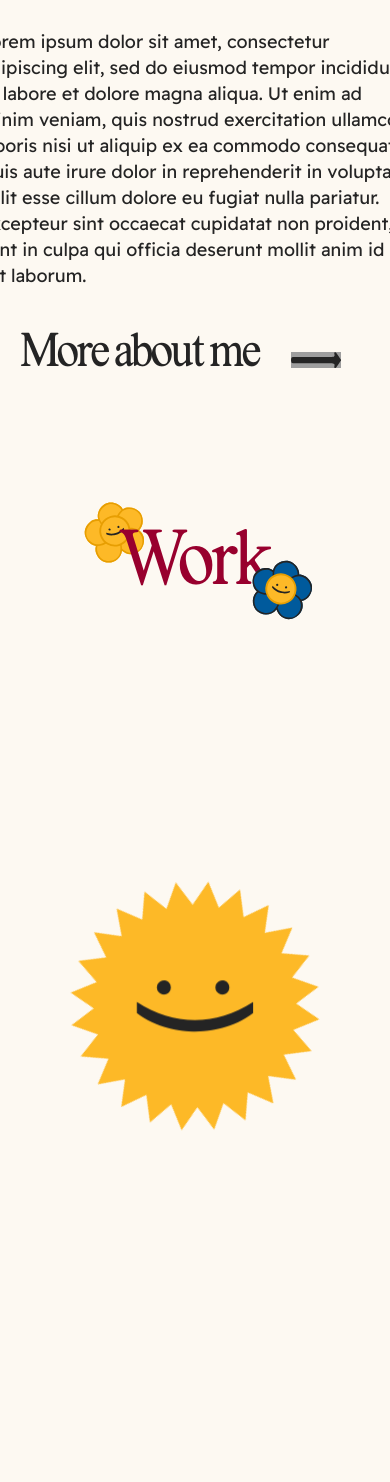
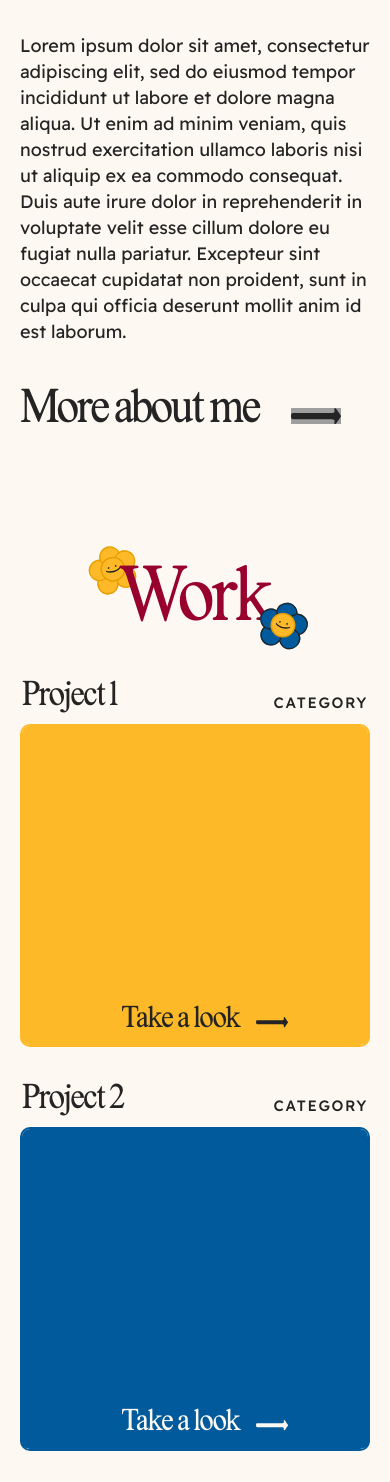
Before and after one commit to zethdeluna/zethdeluna, a React (Vite) app: page / in a window 390 px wide. Shown: the part 470-1952 px from the top of the page. Built offline with nearby package versions, Linux system fonts and the light colour scheme; grey boxes are pictures that could not be loaded.

Commit message:
repsonsified - home page

```diff
--- a/src/App.css
+++ b/src/App.css
@@ -840,6 +840,15 @@ footer .copyright {
     margin-bottom: 160px;
 }
 
+.work-module li [data-luna-scroll] {
+	height: 100%;
+	left: 0;
+	pointer-events: none;
+	position: absolute;
+	top: 0;
+	width: 100%;
+}
+
 .work-module li:nth-child(2) .sun-smiley {
     aspect-ratio: 1 / 1;
     height: auto;
@@ -1699,7 +1708,14 @@ footer .copyright {
         width: calc(40 / 1200 * 100vw);
     }
 
-    /*Intro*/
+    /* Intro */
+
+	.intro article {
+		grid-column: 1 / span 6;
+		left: unset;
+		padding: 0 0 0 var(--spacing-xsmall);
+		width: calc(100% + var(--gap));
+	}
 
     .intro article h2 .plumeria {
         left: calc(-1 * var(--spacing-small));
@@ -1710,15 +1726,15 @@ footer .copyright {
         bottom: 9px;
     }
 
-    /***About***/
-
-    /*Hero*/
+    /*** About ***/
+
+    /* Hero */
 
     .about-hero {
         padding: 100px 0 120px;
     }
 
-    /*Intro*/
+    /* Intro */
 
     .about-intro .grid {
         align-items: center;
@@ -1846,10 +1862,6 @@ footer .copyright {
 
     /***ALL GRID-COLUMN 1'S***/
 
-    .intro article,
-    .intro .btn.arrow-btn,
-    .work-module li:nth-of-type(odd),
-    .work-module li:nth-of-type(even),
     footer .outro > h2,
     footer .outro > span,
     .about-intro article,
@@ -1935,7 +1947,23 @@ footer .copyright {
 
     /*** Home ***/
 
+	/* Hero */
+
+	.hero article {
+		gap: 4px;
+	}
+
     /* Intro */
+
+	.intro article,
+    .intro .btn.arrow-btn {
+		grid-column: 1 / -1;
+	}
+
+	.intro article {
+		padding: 0;
+		width: 100%;
+	}
 
     .intro article h2 {
         margin-bottom: 12px;
@@ -1944,18 +1972,25 @@ footer .copyright {
     /* Work */
 
     .work-module {
-        padding: 180px 0 0;
+        padding: 180px 0 120px;
     }
 
     .work-module ul.grid {
-        padding: 0 0 370px;
+		padding: 0;
         position: relative;
     }
 
     .work-module li {
-        position: unset;
         width: 100%;
     }
+
+	.work-module li:nth-of-type(odd) {
+		grid-column: 1 / span 8;
+	}
+
+    .work-module li:nth-of-type(even) {
+		grid-column: 4 / -1;
+	}
 
     .work-module li:not(:last-of-type) {
         margin-bottom: var(--spacing-large);
@@ -1968,9 +2003,6 @@ footer .copyright {
 
     .work-module .card {
         flex-direction: column;
-        opacity: 0;
-        transform: scale(0.9);
-        transform-origin: center;
     }
 
     .work-module li.animate .card {
@@ -1992,41 +2024,35 @@ footer .copyright {
         transform: unset;
     }
 
+	.work-module .card .image-container {
+		border-radius: 8px 8px 0 0;
+	}
+
     .work-module li:nth-child(2) .sun-smiley {
-        bottom: 0;
-        left: 50%;
+		left: -200px;
         max-width: 250px;
-        top: unset;
-        transform: translateX(-50%);
+		top: 40px;
+		transform: rotate(-24deg);
         width: 100%;
     }
 
-    .work-module li:nth-child(3) .star-smiley {
-        bottom: calc(-1 * var(--spacing-xsmall));
-        left: calc(50% + 170px);
-        right: unset;
-        top: unset;
-        transform: rotate(16deg) translateX(-50%) !important;
-    }
-
-    .work-module li:nth-child(4) .star-smiley {
-        bottom: 210px;
-        left: calc(50% - 170px);
-        top: unset;
-        transform: rotate(-16deg) translate3d(-50%, 0, 0) !important;
-    }
-
-    .work-module .arrow-btn {
+	.work-module ul[data-count="odd"] + .arrow-btn,
+	.work-module ul[data-count="even"] + .arrow-btn {
         bottom: unset;
         left: unset;
-        margin: 100px auto 0;
+		margin: 64px 0 0;
         max-width: max-content;
         position: relative;
-    }
-
-    /***About***/
-
-    /*Intro*/
+		width: 100%;
+    }
+
+	.work-module ul[data-count="even"] + .arrow-btn {
+		margin-left: auto;
+	}
+
+    /*** About ***/
+
+    /* Intro */
 
     .about-intro .image-container {
         left: unset;
@@ -2034,7 +2060,7 @@ footer .copyright {
         width: 100%;
     }
 
-    /*Favorite Things*/
+    /* Favorite Things */
 
     .favorite-things h2 {
         text-align: center;
@@ -2200,39 +2226,56 @@ footer .copyright {
 
     .work-module {
         overflow: hidden;
-        padding: 140px 0 0;
+        padding: 120px 0 80px;
         position: relative;
     }
 
     .work-module h2 {
-        margin: 0 auto 120px;
+        margin: 0 auto 80px;
     }
 
     .work-module h2 .plumeria {
-        width: 60px;
+        width: 48px;
     }
 
     .work-module h2 [data-luna-scroll]:first-of-type .plumeria {
-        left: -34px;
-        top: -20px;
+        left: -30px;
+        top: -12px;
     }
 
     .work-module h2 [data-luna-scroll]:last-of-type .plumeria {
-        bottom: -10px;
-        right: calc(-1 * var(--spacing-large));
-    }
-
-    .work-module ul.grid {
-        padding: 0 0 310px;
-    }
+        bottom: -4px;
+        right: -36px;
+    }
+
+	.work-module li:nth-of-type(odd),
+	.work-module li:nth-of-type(even) {
+		grid-column: 1 / -1;
+	}
+
+	.work-module li [data-luna-scroll] {
+		display: none;
+	}
+
+	.work-module .hover-text.heading-5 {
+		font-size: calc(28rem / 16);
+		letter-spacing: -1px;
+	}
 
     .work-module .arrow-btn,
+	.work-module ul[data-count="odd"] + .arrow-btn,
+	.work-module ul[data-count="even"] + .arrow-btn
     .work-single-content .btn.arrow-btn {
         font-size: calc(32rem / 16);
         letter-spacing: -1.6px;
         line-height: calc(38 / 32);
-        margin: 70px auto 0;
-    }
+        margin: var(--spacing-xlarge) 0 0;
+    }
+
+	.work-module .hover-text .arrow-right {
+		margin: 0 -20px 9px var(--spacing-xsmall);
+		width: 32px;
+	}
 
     .work-module .btn.arrow-btn.heading-2 .arrow-right {
         margin-top: 4px;
@@ -2240,9 +2283,9 @@ footer .copyright {
         width: var(--spacing-large);
     }
 
-    /***About***/
-
-    /*Hero*/
+    /*** About ***/
+
+    /* Hero */
 
     .about-hero .mega {
         font-size: calc(100rem / 16);
@@ -2250,7 +2293,7 @@ footer .copyright {
         line-height: calc(120 / 100);
     }
 
-    /*Intro*/
+    /* Intro */
 
     .about-intro h2,
     .about-intro .about-me {
```
